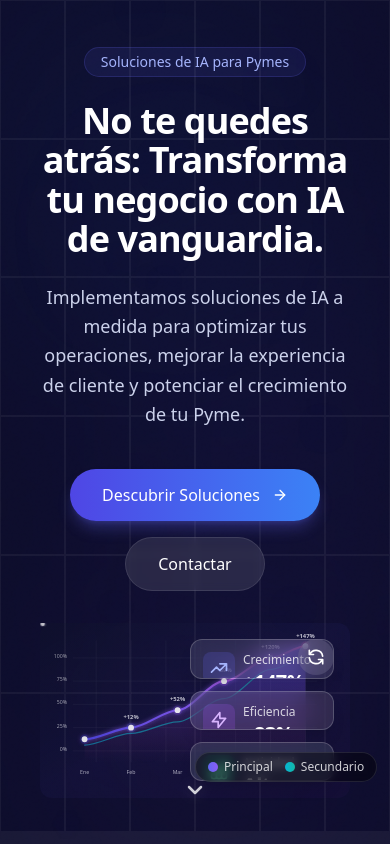
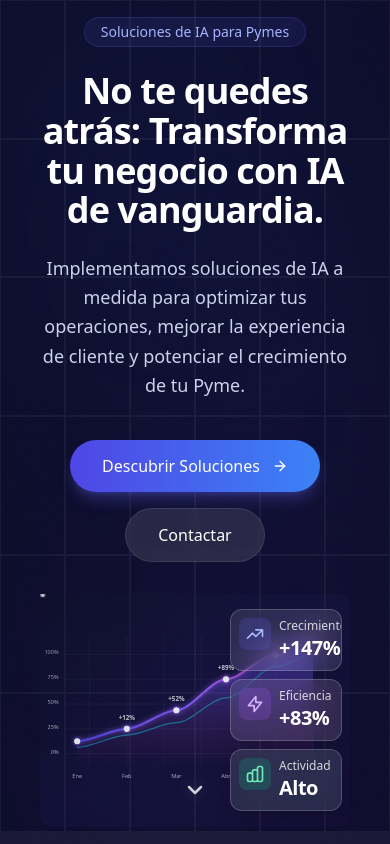
Before and after one commit to obonhector/visionAI, a React (Vite) app: page / in a window 390 px wide. Shown: the top 844 px of the page. Built offline with nearby package versions, Linux system fonts and the light colour scheme.

Commit message:
feat: improve graph responsiveness and remove unnecessary elements

```diff
--- a/src/components/EnhancedHeroGraph.tsx
+++ b/src/components/EnhancedHeroGraph.tsx
@@ -136,21 +136,7 @@ const EnhancedHeroGraph: React.FC = () => {
 
   return (
     // Main container - Added key for replay functionality
-    <motion.div ref={ref} className="relative w-full aspect-[16/9] md:aspect-[18/9] max-w-4xl mx-auto text-white" key={animationKey}>
-
-       {/* Replay Button - Appears when animation might have finished */}
-       {isInView && ( // Show button only when component is generally visible
-         <motion.button
-           initial={{ opacity: 0, scale: 0.5 }}
-           animate={{ opacity: 1, scale: 1 }}
-           transition={{ delay: postLineDrawDelay + 1.5 }} // Delay appearance
-           className="absolute top-4 right-4 z-30 bg-white/10 backdrop-blur-lg rounded-full p-2 hover:bg-white/20 transition-colors duration-300"
-           onClick={handleReplay}
-           aria-label="Reproducir animación"
-         >
-           <ReplayIcon />
-         </motion.button>
-       )}
+    <motion.div ref={ref} className="relative w-full aspect-[4/3] xs:aspect-[16/9] md:aspect-[18/9] max-w-4xl mx-auto text-white" key={animationKey}>
 
       {/* Subtle Background Gradient Animation */}
       <motion.div
@@ -455,13 +441,13 @@ const EnhancedHeroGraph: React.FC = () => {
       </svg>
 
       {/* Floating Stat Cards */}
-      <div className="absolute inset-0 pointer-events-none flex flex-col items-end justify-center p-4 sm:p-8 space-y-3"> {/* Reduced space */}
+      <div className="absolute inset-0 pointer-events-none flex flex-col items-end justify-center p-2 xs:p-4 sm:p-8 space-y-2 xs:space-y-3"> {/* Adjusted spacing */}
         {/* Growth Card */}
         <motion.div
           initial={{ opacity: 0, x: 20 }}
           animate={isInView ? { opacity: 1, x: 0 } : { opacity: 0, x: 20 }}
           transition={{ duration: 0.6, delay: postLineDrawDelay + 0.5 }} // Faster appearance
-          className="pointer-events-auto bg-white/10 backdrop-blur-md rounded-xl p-3 sm:p-4 border border-white/20 shadow-lg overflow-hidden w-36 sm:w-44" // Slightly smaller
+          className="pointer-events-auto bg-white/10 backdrop-blur-md rounded-xl p-2 xs:p-3 sm:p-4 border border-white/20 shadow-lg overflow-hidden w-28 xs:w-36 sm:w-44" // More responsive sizes
           onMouseEnter={() => handlePointHover(dataPoints.length - 1)}
           onMouseLeave={() => handlePointHover(null)}
         >
@@ -479,7 +465,7 @@ const EnhancedHeroGraph: React.FC = () => {
           initial={{ opacity: 0, x: 20 }}
           animate={isInView ? { opacity: 1, x: 0 } : { opacity: 0, x: 20 }}
           transition={{ duration: 0.6, delay: postLineDrawDelay + 0.65 }} // Staggered delay
-           className="pointer-events-auto bg-white/10 backdrop-blur-md rounded-xl p-3 sm:p-4 border border-white/20 shadow-lg overflow-hidden w-36 sm:w-44"
+           className="pointer-events-auto bg-white/10 backdrop-blur-md rounded-xl p-2 xs:p-3 sm:p-4 border border-white/20 shadow-lg overflow-hidden w-28 xs:w-36 sm:w-44"
            onMouseEnter={() => handlePointHover(3)} // Linked to April
            onMouseLeave={() => handlePointHover(null)}
         >
@@ -497,7 +483,7 @@ const EnhancedHeroGraph: React.FC = () => {
           initial={{ opacity: 0, x: 20 }}
           animate={isInView ? { opacity: 1, x: 0 } : { opacity: 0, x: 20 }}
           transition={{ duration: 0.6, delay: postLineDrawDelay + 0.8 }} // Staggered delay
-           className="pointer-events-auto bg-white/10 backdrop-blur-md rounded-xl p-3 sm:p-4 border border-white/20 shadow-lg overflow-hidden w-36 sm:w-44"
+           className="pointer-events-auto bg-white/10 backdrop-blur-md rounded-xl p-2 xs:p-3 sm:p-4 border border-white/20 shadow-lg overflow-hidden w-28 xs:w-36 sm:w-44"
            onMouseEnter={() => handlePointHover(dataPoints.length - 1)} // Linked to last point
            onMouseLeave={() => handlePointHover(null)}
         >
@@ -512,23 +498,6 @@ const EnhancedHeroGraph: React.FC = () => {
         </motion.div>
       </div>
 
-      {/* Interactive Legend */}
-       <motion.div
-         className="absolute bottom-4 left-1/2 transform -translate-x-1/2 flex items-center gap-3 bg-black/40 backdrop-blur-sm rounded-full px-3 py-1.5 border border-white/10"
-         initial={{ opacity: 0, y: 10 }}
-         animate={isInView ? { opacity: 1, y: 0 } : { opacity: 0, y: 10 }}
-         transition={{ duration: 0.5, delay: postLineDrawDelay + 1 }}
-       >
-         <div className="flex items-center gap-1.5">
-           <div className="w-2.5 h-2.5 rounded-full bg-gradient-to-r from-indigo-500 to-violet-500"></div>
-           <span className="text-xs text-white/80">Principal</span>
-         </div>
-         <div className="flex items-center gap-1.5">
-           <div className="w-2.5 h-2.5 rounded-full bg-gradient-to-r from-cyan-500 to-teal-500"></div>
-           <span className="text-xs text-white/80">Secundario</span>
-         </div>
-       </motion.div>
-
     </motion.div> // End of main container
   );
 };
--- a/src/components/Solution.tsx
+++ b/src/components/Solution.tsx
@@ -105,34 +105,44 @@ const SolutionSection: React.FC = () => {
           {/* Columna Visual Abstracta */}
           <motion.div
             variants={visualVariants}
-            className="relative aspect-square max-w-md mx-auto lg:max-w-none lg:mx-0" // Contenedor para la visualización
+            className="relative w-full h-[300px] md:h-[400px] lg:aspect-square lg:h-auto max-w-md mx-auto lg:max-w-none lg:mx-0" // Ajustado para ser responsive
           >
             {/* Elemento base con gradiente y rotación */}
             <motion.div
-              className="absolute inset-0 rounded-full bg-gradient-to-br from-indigo-600/50 via-purple-600/40 to-transparent blur-2xl"
+              className="absolute inset-0 rounded-full bg-gradient-to-br from-indigo-600/50 via-purple-600/40 to-transparent blur-2xl scale-75 md:scale-100"
               animate={{ rotate: 360 }}
               transition={{ duration: 25, repeat: Infinity, ease: "linear" }}
             />
             {/* Forma interior pulsante */}
             <motion.div
-              className="absolute inset-[15%] rounded-full bg-gradient-to-tl from-white/10 to-indigo-400/30 shadow-inner"
+              className="absolute inset-[15%] rounded-full bg-gradient-to-tl from-white/10 to-indigo-400/30 shadow-inner scale-75 md:scale-100"
               animate={{ scale: [1, 1.05, 1] }}
               transition={{ duration: 4, repeat: Infinity, ease: "easeInOut" }}
             />
              {/* "Núcleo" brillante */}
-             <div className="absolute inset-[35%] rounded-full bg-white/80 blur-xl" />
-             <div className="absolute inset-[38%] rounded-full bg-indigo-300 blur-lg" />
+             <div className="absolute inset-[35%] rounded-full bg-white/80 blur-xl scale-75 md:scale-100" />
+             <div className="absolute inset-[38%] rounded-full bg-indigo-300 blur-lg scale-75 md:scale-100" />
 
-             {/* Pequeñas "partículas" orbitando (simplificado) */}
-             <motion.div className="absolute top-[10%] left-[50%] w-4 h-4 bg-violet-300 rounded-full blur-sm"
-                style={{transformOrigin: '50% 400%'}} // Orbitar alrededor del centro
+             {/* Pequeñas "partículas" orbitando (ajustadas para responsive) */}
+             <motion.div
+                className="absolute w-2 h-2 md:w-4 md:h-4 bg-violet-300 rounded-full blur-sm"
+                style={{
+                  top: '10%',
+                  left: '50%',
+                  transformOrigin: '50% 400%'
+                }}
                 animate={{ rotate: -360 }}
                 transition={{ duration: 10, repeat: Infinity, ease: "linear" }}
              />
-              <motion.div className="absolute bottom-[20%] right-[15%] w-3 h-3 bg-indigo-200 rounded-full blur-sm"
-                 style={{transformOrigin: '50% -300%'}} // Orbitar alrededor del centro
-                 animate={{ rotate: 360 }}
-                 transition={{ duration: 12, repeat: Infinity, ease: "linear", delay: 0.5 }}
+              <motion.div
+                className="absolute w-2 h-2 md:w-3 md:h-3 bg-indigo-200 rounded-full blur-sm"
+                style={{
+                  bottom: '20%',
+                  right: '15%',
+                  transformOrigin: '50% -300%'
+                }}
+                animate={{ rotate: 360 }}
+                transition={{ duration: 12, repeat: Infinity, ease: "linear", delay: 0.5 }}
              />
           </motion.div>
 
```
